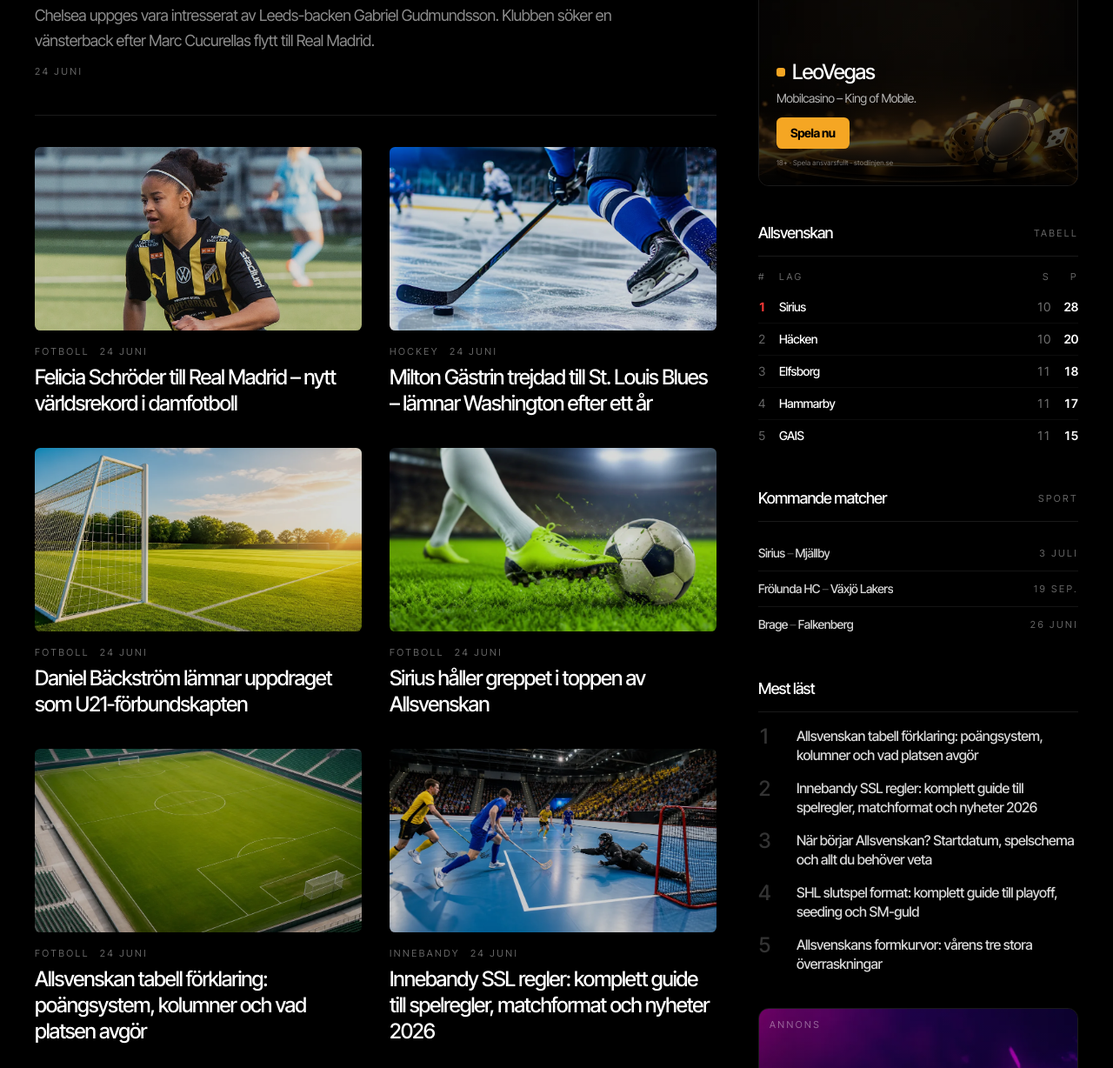
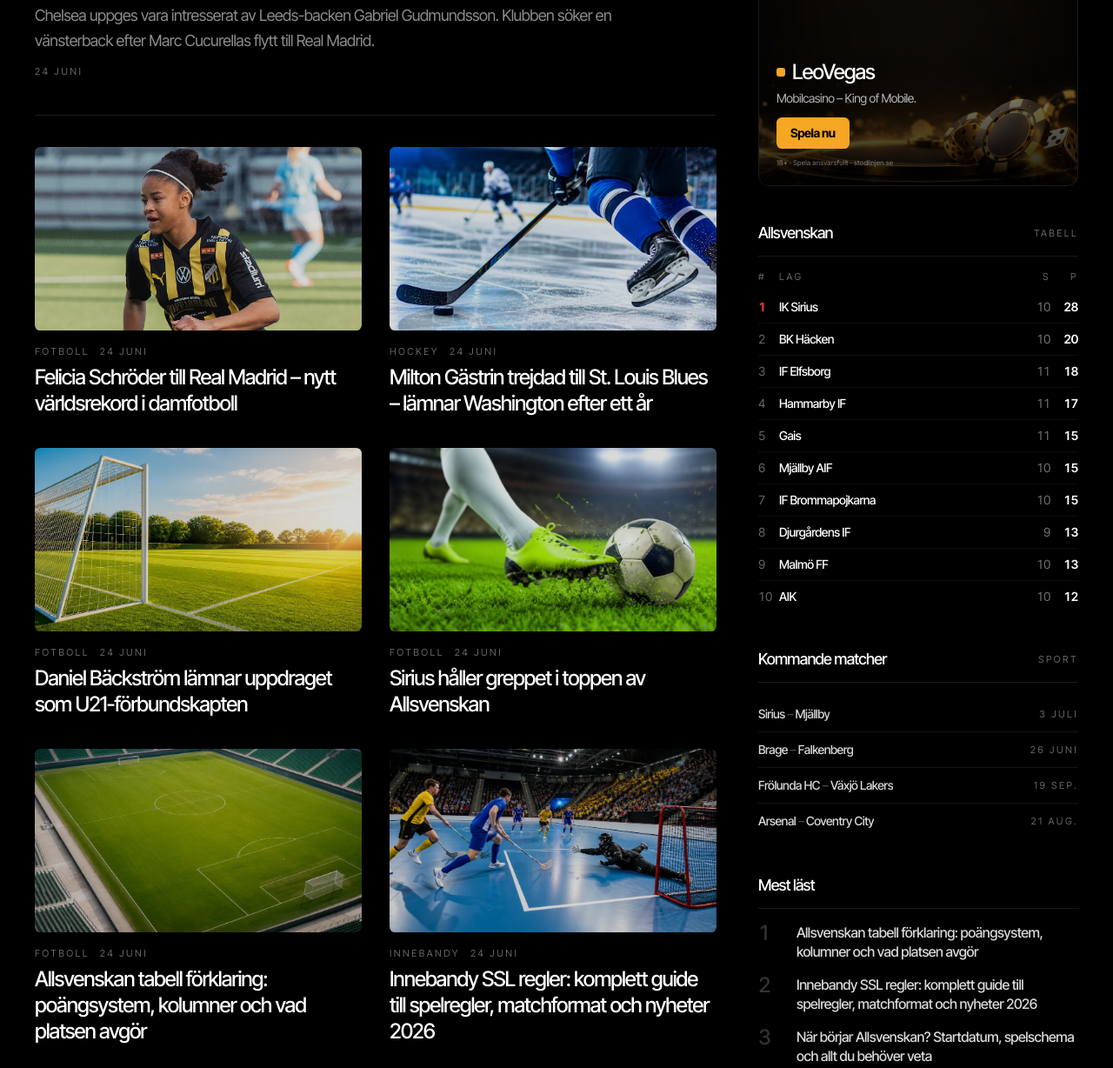
Before and after one commit to Hocer7999/uppdragsport, an Astro site: page / in a window 1280 px wide. Shown: the part 1989-3217 px from the top of the page at 87% size. Built offline with nearby package versions, Linux system fonts and the light colour scheme; Astro itself is replaced by a stand-in of ours; a small style sheet from the web is missing.

Commit message:
Fulla ligatabeller (Wikipedia) + fler senaste resultat
TheSportsDB gratis kapar tabeller till 5 rader → hämtar i stället HELA
tabellen (16 lag) från svenska Wikipedias säsongsartiklar för Allsvenskan
+ Superettan (fetch_sports_data.py get_wiki_table). LeagueTables visar nu
alla lag, sidebar topp-10. Lade till Premier League/Champions League/
Svenska Cupen → senaste resultat 3 → 6 (inte längre en match per serie).

Co-Authored-By: Claude Opus 4.8 <noreply@anthropic.com>

```diff
--- a/src/components/sections/LeagueTables.astro
+++ b/src/components/sections/LeagueTables.astro
@@ -21,7 +21,7 @@ const tabled = leagues.filter((l) => (l.table ?? []).some((r: any) => r.team)).m
       </div>
       <div class="grid sm:grid-cols-2 lg:grid-cols-3 gap-x-12 gap-y-12">
         {tabled.map((name) => (
-          <StandingsTable league={name} limit={8} />
+          <StandingsTable league={name} limit={20} />
         ))}
       </div>
     </div>
--- a/src/components/sections/NewsPortal.astro
+++ b/src/components/sections/NewsPortal.astro
@@ -129,7 +129,7 @@ const fmtDate = (d: Date) => d.toLocaleDateString("sv-SE", { month: "short", day
 
         <AdBanner variant="rectangle" image="/images/ads/leovegas.webp" brand="LeoVegas" accent="#f5a623" tagline="Mobilcasino – King of Mobile." cta="Spela nu" />
 
-        <StandingsTable league="Allsvenskan" limit={6} />
+        <StandingsTable league="Allsvenskan" limit={10} />
 
         <!-- Kommande matcher -->
         {upcoming.length > 0 && (
--- a/src/data/sportdata.json
+++ b/src/data/sportdata.json
@@ -1,6 +1,6 @@
 {
   "ok": true,
-  "fetched_at": "2026-06-24T11:37:36.553292+00:00",
+  "fetched_at": "2026-06-24T12:30:03.184798+00:00",
   "leagues": [
     {
       "id": "4347",
@@ -8,44 +8,132 @@
       "sport": "fotboll",
       "table": [
         {
-          "pos": "1",
-          "team": "Sirius",
+          "pos": 1,
+          "team": "IK Sirius",
           "played": "10",
-          "gd": "17",
+          "gd": "+17",
           "points": "28",
-          "badge": "https://r2.thesportsdb.com/images/media/team/badge/yryyvr1429976751.png/tiny"
+          "badge": null
         },
         {
-          "pos": "2",
-          "team": "Häcken",
+          "pos": 2,
+          "team": "BK Häcken",
           "played": "10",
-          "gd": "6",
+          "gd": "+6",
           "points": "20",
-          "badge": "https://r2.thesportsdb.com/images/media/team/badge/zyl9m01523905866.png/tiny"
+          "badge": null
         },
         {
-          "pos": "3",
-          "team": "Elfsborg",
+          "pos": 3,
+          "team": "IF Elfsborg",
           "played": "11",
-          "gd": "5",
+          "gd": "+5",
           "points": "18",
-          "badge": "https://r2.thesportsdb.com/images/media/team/badge/svqvqq1421957626.png/tiny"
+          "badge": null
         },
         {
-          "pos": "4",
-          "team": "Hammarby",
+          "pos": 4,
+          "team": "Hammarby IF",
           "played": "11",
-          "gd": "11",
+          "gd": "+11",
           "points": "17",
-          "badge": "https://r2.thesportsdb.com/images/media/team/badge/3kgg5b1592144695.png/tiny"
+          "badge": null
         },
         {
-          "pos": "5",
-          "team": "GAIS",
+          "pos": 5,
+          "team": "Gais",
           "played": "11",
-          "gd": "5",
+          "gd": "+5",
           "points": "15",
-          "badge": "https://r2.thesportsdb.com/images/media/team/badge/3pahks1639779139.png/tiny"
+          "badge": null
+        },
+        {
+          "pos": 6,
+          "team": "Mjällby AIF",
+          "played": "10",
+          "gd": "+3",
+          "points": "15",
+          "badge": null
+        },
+        {
+          "pos": 7,
+          "team": "IF Brommapojkarna",
+          "played": "10",
+          "gd": "0",
+          "points": "15",
+          "badge": null
+        },
+        {
+          "pos": 8,
+          "team": "Djurgårdens IF",
+          "played": "9",
+          "gd": "+6",
+          "points": "13",
+          "badge": null
+        },
+        {
+          "pos": 9,
+          "team": "Malmö FF",
+          "played": "10",
+          "gd": "0",
+          "points": "13",
+          "badge": null
+        },
+        {
+          "pos": 10,
+          "team": "AIK",
+          "played": "10",
+          "gd": "-4",
+          "points": "12",
+          "badge": null
+        },
+        {
+          "pos": 11,
+          "team": "Västerås SK",
+          "played": "10",
+          "gd": "-5",
+          "points": "12",
+          "badge": null
+        },
+        {
+          "pos": 12,
+          "team": "Degerfors IF",
+          "played": "10",
+          "gd": "-4",
+          "points": "10",
+          "badge": null
+        },
+        {
+          "pos": 13,
+          "team": "Kalmar FF",
+          "played": "10",
+          "gd": "-4",
+          "points": "10",
+          "badge": null
+        },
+        {
+          "pos": 14,
+          "team": "IFK Göteborg",
+          "played": "10",
+          "gd": "-9",
+          "points": "10",
+          "badge": null
+        },
+        {
+          "pos": 15,
+          "team": "Halmstads BK",
+          "played": "10",
+          "gd": "-11",
+          "points": "6",
+          "badge": null
+        },
+        {
+          "pos": 16,
+          "team": "Örgryte IS",
+          "played": "10",
+          "gd": "-14",
+          "points": "6",
+          "badge": null
         }
       ],
       "recent": [
@@ -63,6 +151,158 @@
           "time": "17:00:00",
           "home": "Sirius",
           "away": "Mjällby"
+        }
+      ]
+    },
+    {
+      "id": "4403",
+      "name": "Superettan",
+      "sport": "fotboll",
+      "table": [
+        {
+          "pos": 1,
+          "team": "Varbergs BoIS FC",
+          "played": "12",
+          "gd": "+11",
+          "points": "24",
+          "badge": null
+        },
+        {
+          "pos": 2,
+          "team": "IFK Norrköping",
+          "played": "12",
+          "gd": "+12",
+          "points": "23",
+          "badge": null
+        },
+        {
+          "pos": 3,
+          "team": "Falkenbergs FF",
+          "played": "12",
+          "gd": "+4",
+          "points": "22",
+          "badge": null
+        },
+        {
+          "pos": 4,
+          "team": "Nordic United FC",
+          "played": "12",
+          "gd": "+1",
+          "points": "20",
+          "badge": null
+        },
+        {
+          "pos": 5,
+          "team": "Östers IF",
+          "played": "12",
+          "gd": "+1",
+          "points": "20",
+          "badge": null
+        },
+        {
+          "pos": 6,
+          "team": "Landskrona BoIS",
+          "played": "12",
+          "gd": "+6",
+          "points": "19",
+          "badge": null
+        },
+        {
+          "pos": 7,
+          "team": "Östersunds",
+          "played": "12",
+          "gd": "+3",
+          "points": "19",
+          "badge": null
+        },
+        {
+          "pos": 8,
+          "team": "IK Oddevold",
+          "played": "12",
+          "gd": "+5",
+          "points": "18",
+          "badge": null
+        },
+        {
+          "pos": 9,
+          "team": "Helsingborgs IF",
+          "played": "12",
+          "gd": "-4",
+          "points": "17",
+          "badge": null
+        },
+        {
+          "pos": 10,
+          "team": "Sandvikens IF",
+          "played": "12",
+          "gd": "+2",
+          "points": "15",
+          "badge": null
+        },
+        {
+          "pos": 11,
+          "team": "IK Brage",
+          "played": "12",
+          "gd": "-3",
+          "points": "13",
+          "badge": null
+        },
+        {
+          "pos": 12,
+          "team": "Örebro SK",
+          "played": "12",
+          "gd": "-6",
+          "points": "13",
+          "badge": null
+        },
+        {
+          "pos": 13,
+          "team": "Ljungskile SK",
+          "played": "12",
+          "gd": "-1",
+          "points": "12",
+          "badge": null
+        },
+        {
+          "pos": 14,
+          "team": "Norrby IF",
+          "played": "12",
+          "gd": "-5",
+          "points": "10",
+          "badge": null
+        },
+        {
+          "pos": 15,
+          "team": "IFK Värnamo",
+          "played": "12",
+          "gd": "-11",
+          "points": "10",
+          "badge": null
+        },
+        {
+          "pos": 16,
+          "team": "GIF Sundsvall",
+          "played": "12",
+          "gd": "-15",
+          "points": "9",
+          "badge": null
+        }
+      ],
+      "recent": [
+        {
+          "date": "2026-06-22",
+          "time": "17:05:00",
+          "home": "Örebro",
+          "away": "Sandvikens",
+          "score": "1–1"
+        }
+      ],
+      "upcoming": [
+        {
+          "date": "2026-06-26",
+          "time": "17:00:00",
+          "home": "Brage",
+          "away": "Falkenberg"
         }
       ]
     },
@@ -90,66 +330,71 @@
       ]
     },
     {
-      "id": "4403",
-      "name": "Superettan",
+      "id": "4328",
+      "name": "Premier League",
       "sport": "fotboll",
-      "table": [
+      "table": [],
+      "recent": [
         {
-          "pos": "1",
-          "team": "Varberg",
-          "played": "11",
-          "gd": "13",
-          "points": "24",
-          "badge": "https://r2.thesportsdb.com/images/media/team/badge/qsppwu1429976928.png/tiny"
-        },
-        {
-          "pos": "2",
-          "team": "Falkenberg",
-          "played": "12",
-          "gd": "4",
-          "points": "22",
-          "badge": "https://r2.thesportsdb.com/images/media/team/badge/qqkdoc1592144686.png/tiny"
-        },
-        {
-          "pos": "3",
-          "team": "Norrköping",
-          "played": "11",
-          "gd": "10",
-          "points": "20",
-          "badge": "https://r2.thesportsdb.com/images/media/team/badge/87sdp61676027891.png/tiny"
-        },
-        {
-          "pos": "4",
-          "team": "United Nordic",
-          "played": "11",
-          "gd": "3",
-          "points": "20",
-          "badge": "https://r2.thesportsdb.com/images/media/team/badge/657eym1681540770.png/tiny"
-        },
-        {
-          "pos": "5",
-          "team": "Östersund",
-          "played": "12",
-          "gd": "3",
-          "points": "19",
-          "badge": "https://r2.thesportsdb.com/images/media/team/badge/6pvzqm1592144722.png/tiny"
+          "date": "2026-05-24",
+          "time": "15:00:00",
+          "home": "West Ham United",
+          "away": "Leeds United",
+          "score": "3–0"
         }
       ],
+      "upcoming": [
+        {
+          "date": "2026-08-21",
+          "time": "19:00:00",
+          "home": "Arsenal",
+          "away": "Coventry City"
+        }
+      ]
+    },
+    {
+      "id": "4480",
+      "name": "Champions League",
+      "sport": "fotboll",
+      "table": [],
       "recent": [
         {
-          "date": "2026-06-22",
-          "time": "17:05:00",
-          "home": "Örebro",
-          "away": "Sandvikens",
+          "date": "2026-05-30",
+          "time": "16:00:00",
+          "home": "Paris SG",
+          "away": "Arsenal",
           "score": "1–1"
         }
       ],
       "upcoming": [
         {
-          "date": "2026-06-26",
+          "date": "2026-07-07",
+          "time": "16:00:00",
+          "home": "Lincoln Red Imps",
+          "away": "Inter Club d'Escaldes"
+        }
+      ]
+    },
+    {
+      "id": "4756",
+      "name": "Svenska Cupen",
+      "sport": "fotboll",
+      "table": [],
+      "recent": [
+        {
+          "date": "2026-06-23",
+          "time": "17:30:00",
+          "home": "Järfälla",
+          "away": "Arlanda",
+          "score": "0–2"
+        }
+      ],
+      "upcoming": [
+        {
+          "date": "2026-07-27",
           "time": "17:00:00",
-          "home": "Brage",
-          "away": "Falkenberg"
+          "home": "IFK Skövde",
+          "away": "Jönköping Södra"
         }
       ]
     }
```
